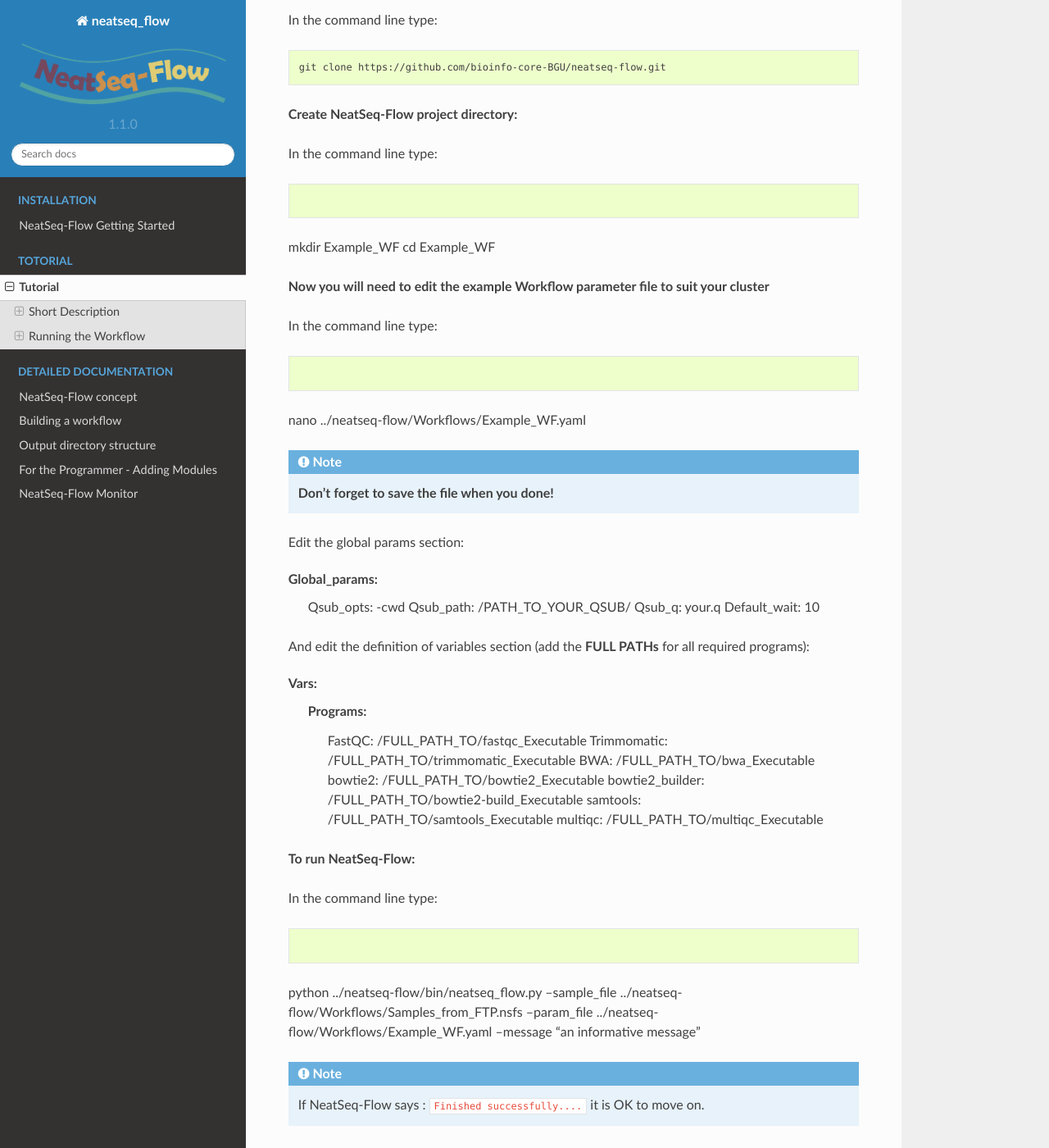
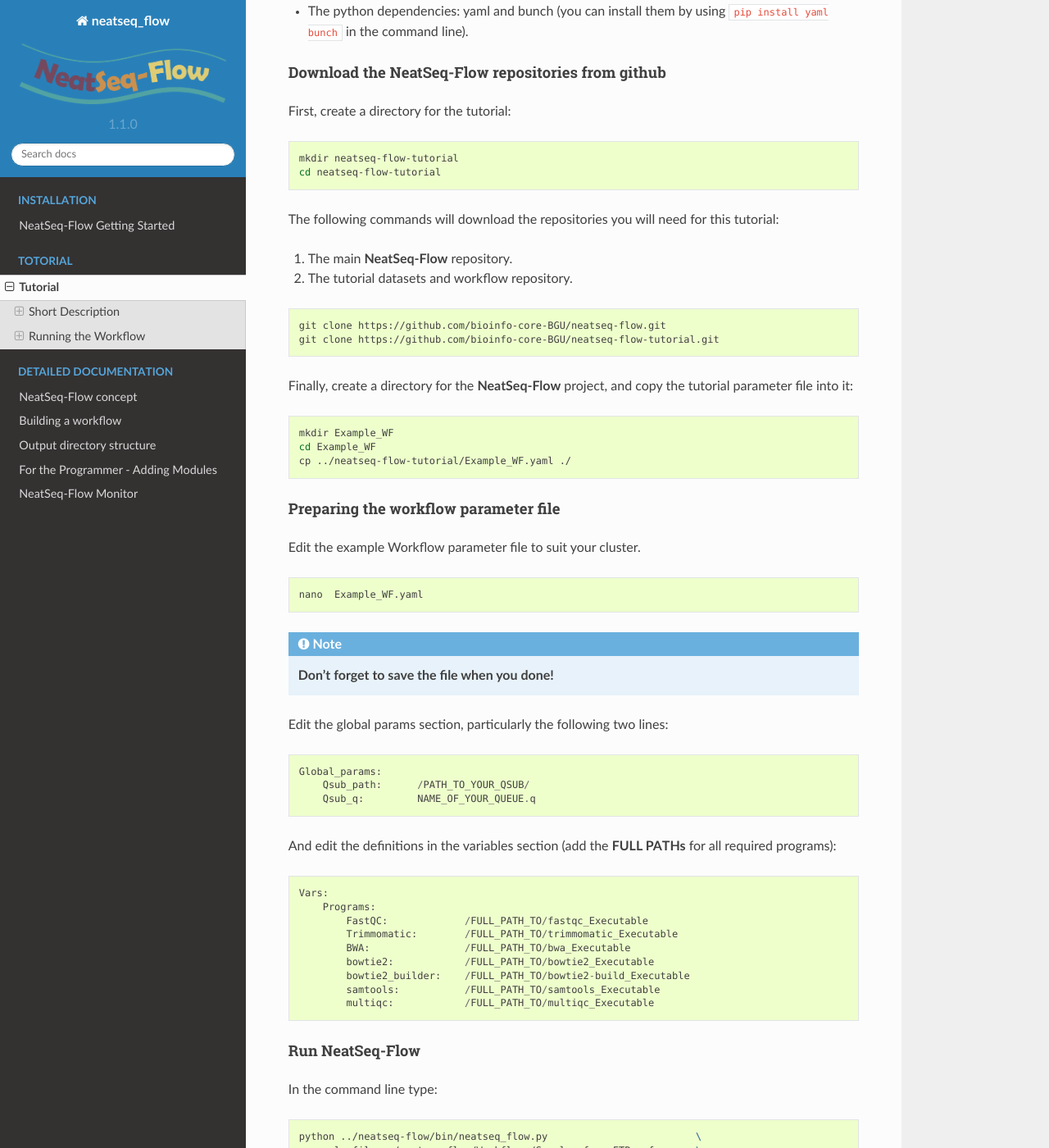
Before and after one commit to bioinfo-core-BGU/neatseq-flow, a Sphinx documentation site: the page built from docs/source/Example_WF.rst, in a window 1280 px wide and 1400 px high, scrolled down 4880 px. Shown: the whole window at 82% size. Built offline with Sphinx 7.4.7 and the Read the Docs theme 2.0.0, drawn with Linux system fonts in a browser that asks for light colours; some of the changed text lies outside the part shown.

Commit message:
* Added option to run nsf with existing run_code * Adding tutorial to docs

```diff
--- a/docs/source/Example_WF.rst
+++ b/docs/source/Example_WF.rst
@@ -141,17 +141,16 @@
 
 4. Edit the example Workflow parameter file to suit your cluster
 
-You can do this either with any text editor of your liking.
+Edit the global params section, particularly the following two lines::
+
+    Global_params:
+        Qsub_path:      /PATH_TO_YOUR_QSUB/
+        Qsub_q:         NAME_OF_YOUR_QUEUE.q
+
+You can do this with any text editor of your liking.
 
 .. warning::  Don't forget to save the file when you done!
 
-Edit the global params section::
-
-    Global_params:
-        Qsub_opts: -cwd
-        Qsub_path: /PATH_TO_YOUR_QSUB/
-        Qsub_q: your.q
-        Default_wait: 10
 
 
 
@@ -179,122 +178,146 @@
 
     csh scripts/00.pipe.commands.csh
 
-Running the NeatSeq-Flow monitor
-~~~~~~~~~~~~~~~~~~~~~~~~~~~~~~~~
+Running the **NeatSeq-Flow** monitor
+~~~~~~~~~~~~~~~~~~~~~~~~~~~~~~~~~~~~~
+
+When the workflow is running, you can check it's progress by running the built-in monitor:
+
+.. code-block:: csh
+
+    neatseq_flow_monitor.py
+
+Checking the workflow output
+~~~~~~~~~~~~~~~~~~~~~~~~~~~~~~
+
+Browse the ``data/`` directory for the outputs from the programs executed by the workflow.
+
+Deactivate the **NeatSeq-Flow** environment
+~~~~~~~~~~~~~~~~~~~~~~~~~~~~~~~~~~~~~~~~~~~~
+
+To leave the **NeatSeq-Flow** virtual *conda* environment, execute the following command:
+
+.. code-block:: csh
+
+    source deactivate NeatSeq_Flow
+
+Removing the **NeatSeq-Flow** environment
+~~~~~~~~~~~~~~~~~~~~~~~~~~~~~~~~~~~~~~~~
+
+When done, you can remove the *conda* environment you created with the following command:
+
+.. code-block:: csh
+
+    conda remove --name  NeatSeq_Flow --all
+
+
+Using a local copy of **NeatSeq-Flow**
+---------------------------------------
+
+If you have all the required programs installed on your system you can download and run **NeatSeq-Flow** without installation.
+
+You will need:
+
+* Python 2.7 installed
+* The python dependencies: yaml and bunch (you can install them by using ``pip install yaml bunch`` in the command line).
+
+Download the **NeatSeq-Flow** repositories from github
+~~~~~~~~~~~~~~~~~~~~~~~~~~~~~~~~~~~~~~~~~~~~~~~~~~~~~~~~~
+
+First, create a directory for the tutorial:
+
+.. code-block:: csh
+
+    mkdir neatseq-flow-tutorial
+    cd neatseq-flow-tutorial
+
+The following commands will download the repositories you will need for this tutorial:
+
+1. The main **NeatSeq-Flow** repository.
+2. The tutorial datasets and workflow repository.
+
+.. code-block:: csh
+
+  git clone https://github.com/bioinfo-core-BGU/neatseq-flow.git
+  git clone https://github.com/bioinfo-core-BGU/neatseq-flow-tutorial.git
+
+
+Finally, create a directory for the **NeatSeq-Flow** project, and copy the tutorial parameter file into it:
+
+.. code-block:: csh
+
+    mkdir Example_WF
+    cd Example_WF
+    cp ../neatseq-flow-tutorial/Example_WF.yaml ./
+
+
+Preparing the workflow parameter file
+~~~~~~~~~~~~~~~~~~~~~~~~~~~~~~~~~~~~~~~~~
+
+Edit the example Workflow parameter file to suit your cluster.
+
+.. code-block:: csh
+
+    nano  Example_WF.yaml
+
+.. note::  **Don't forget to save the file when you done!**
+
+
+Edit the global params section, particularly the following two lines::
+
+    Global_params:
+        Qsub_path:      /PATH_TO_YOUR_QSUB/
+        Qsub_q:         NAME_OF_YOUR_QUEUE.q
+
+And edit the definitions in the variables section (add the **FULL PATHs** for all required programs)::
+
+    Vars:
+        Programs:
+            FastQC:             /FULL_PATH_TO/fastqc_Executable
+            Trimmomatic:        /FULL_PATH_TO/trimmomatic_Executable
+            BWA:                /FULL_PATH_TO/bwa_Executable
+            bowtie2:            /FULL_PATH_TO/bowtie2_Executable
+            bowtie2_builder:    /FULL_PATH_TO/bowtie2-build_Executable
+            samtools:           /FULL_PATH_TO/samtools_Executable
+            multiqc:            /FULL_PATH_TO/multiqc_Executable
+
+
+
+Run NeatSeq-Flow
+~~~~~~~~~~~~~~~~~
 
 In the command line type:
 
 .. code-block:: csh
 
-    neatseq_flow_monitor.py
+    python ../neatseq-flow/bin/neatseq_flow.py                         \
+    --sample_file ../neatseq-flow/Workflows/Samples_from_FTP.nsfs      \
+    --param_file ../neatseq-flow/Workflows/Example_WF.yaml             \
+    --message     "an informative message"
 
-Deactivate the NeatSeq-Flow environment
-~~~~~~~~~~~~~~~~~~~~~~~~~~~~~~~~~~~~~~~~~
+.. note::  If **NeatSeq-Flow** says : ``Finished successfully....`` it is OK to move on.
+
+Execute the Example Workflow
+~~~~~~~~~~~~~~~~~~~~~~~~~~~~~~~~~~
 
 In the command line type:
 
 .. code-block:: csh
 
-    source deactivate NeatSeq_Flow
+    csh scripts/00.pipe.commands.csh
 
-Remove the NeatSeq-Flow environment
-~~~~~~~~~~~~~~~~~~~~~~~~~~~~~~~~~~~
+Running the **NeatSeq-Flow** monitor
+~~~~~~~~~~~~~~~~~~~~~~~~~~~~~~~~~~~~~
+
+When the workflow is running, you can check it's progress by running the built-in monitor:
 
 .. code-block:: csh
 
-    conda remove --name  NeatSeq_Flow --all
+    neatseq_flow_monitor.py
 
-Using local copy of NeatSeq-Flow
-------------------------------------
+You can also check out the log files in the ``logs`` directory and the standard output and error files in ``stdout/`` and ``stderr/`` directories, respectively.
 
-If you have all the required programs installed on your system you can install and run NeatSeq-Flow locally.
+Checking the workflow output
+~~~~~~~~~~~~~~~~~~~~~~~~~~~~~~
 
-**For that you will need:**
-
-* Python 2.7 installed
-* The python dependencies: yaml and bunch (you can install them by using ``pip install yaml bunch`` in the command line).
-
-**Clone the NeatSeq-Flow package from github:**
-
-In the command line type:
-
-.. code-block:: csh
-
-  git clone https://github.com/bioinfo-core-BGU/neatseq-flow.git
-
-
-**Create NeatSeq-Flow project directory:**
-
-In the command line type:
-
-.. code-block:: csh
-
-mkdir Example_WF
-cd Example_WF
-
-
-**Now you will need to edit the example Workflow parameter file to suit your cluster**
-
-In the command line type:
-
-.. code-block:: csh
-
-nano  ../neatseq-flow/Workflows/Example_WF.yaml
-
-.. note::  **Don't forget to save the file when you done!**
-
-
-
-Edit the global params section:
-::
-
-Global_params:
-    Qsub_opts: -cwd
-    Qsub_path: /PATH_TO_YOUR_QSUB/
-    Qsub_q: your.q
-    Default_wait: 10
-
-And edit the definition of variables section (add the **FULL PATHs** for all required programs):
-
-::
-
-Vars:
-    Programs:
-        FastQC: /FULL_PATH_TO/fastqc_Executable
-        Trimmomatic: /FULL_PATH_TO/trimmomatic_Executable
-        BWA: /FULL_PATH_TO/bwa_Executable
-        bowtie2: /FULL_PATH_TO/bowtie2_Executable
-        bowtie2_builder: /FULL_PATH_TO/bowtie2-build_Executable
-        samtools: /FULL_PATH_TO/samtools_Executable
-        multiqc: /FULL_PATH_TO/multiqc_Executable
-
-
-
-**To run NeatSeq-Flow:**
-
-In the command line type:
-
-.. code-block:: csh
-
-python ../neatseq-flow/bin/neatseq_flow.py                         \
---sample_file ../neatseq-flow/Workflows/Samples_from_FTP.nsfs      \
---param_file ../neatseq-flow/Workflows/Example_WF.yaml             \
---message     "an informative message"
-
-.. note::  If NeatSeq-Flow says : ``Finished successfully....`` it is OK to move on.
-
-**To run the Example_WF Workflow:**
-
-In the command line type:
-
-.. code-block:: csh
-
-csh scripts/00.pipe.commands.csh
-
-**To run the NeatSeq-Flow monitor:**
-
-In the command line type:
-
-.. code-block:: csh
-
-python ../neatseq-flow/bin/neatseq_flow_monitor.py
+Browse the ``data/`` directory for the outputs from the programs executed by the workflow.
```
Also changed, not shown: 2 other files.
